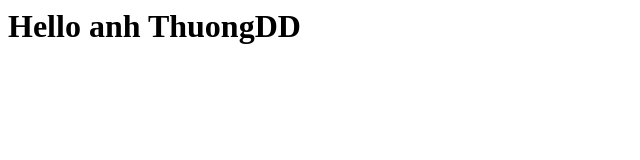
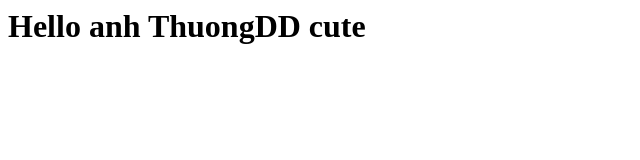
Before and after one commit to Phamtoan2899/jenkins_test, a plain HTML site: page index.html in a window 1280 px wide. Shown: the whole page, without its empty margins (0-640 px from the left). Drawn offline with Linux system fonts and the light colour scheme.

Commit message:
update index test webhook

```diff
--- a/index.html
+++ b/index.html
@@ -1 +1 @@
-<h1>Hello anh ThuongDD</h1>
+<h1>Hello anh ThuongDD cute</h1>
```
